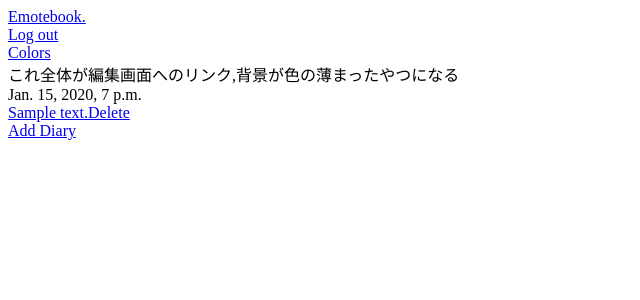
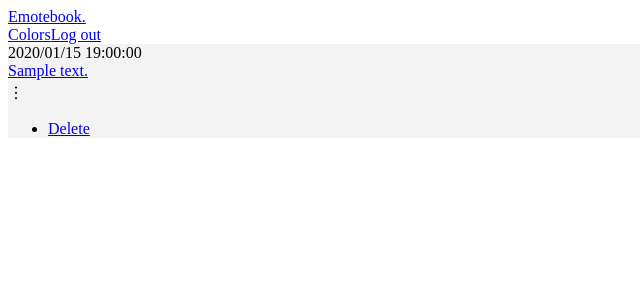
Before and after one commit to neco8/ColorDiary, a Django app: page /color-diary/diaries/ in a window 1280 px wide. Shown: the top 300 px of the page, without its empty margins (0-640 px from the left). Run offline with Django 3.2, Linux system fonts and the light colour scheme; a user stored in the database is signed in; tables that the repository leaves empty hold one stand-in row (values such as "Sample post"); some libraries are stand-ins or nearby versions.

Commit message:
一覧機能テンプレート実装

```diff
--- a/color_diary_project/color_diary/templates/color_diary/diary_index.html
+++ b/color_diary_project/color_diary/templates/color_diary/diary_index.html
@@ -1,19 +1,101 @@
 {% extends "color_diary/base.html" %}
 
-{% block title %}Color Diary - Diary Index{% endblock %}
+{% block title %}Emotebook. - Diary Index{% endblock %}
+
+{% block header_right %}
+    <a id="colors" href="{% url 'color_diary:color-index' %}">Colors</a>
+{% endblock %}
 
 {% block content %}
-    <a href="{% url 'color_diary:color-index' %}">Colors</a>
-    {% load encode %}
-    <div id="diaryContainer">
-        {% for diary in diary_list %}
-            <div class="diaryItem">これ全体が編集画面へのリンク,背景が色の薄まったやつになる
-                <div class="date">{{ diary.created_at }}</div>
-                <a class="expandLink context" href="{% url 'color_diary:edit-diary' diary_hash_id=diary.pk|encode %}">{{ diary.context }}</a>
-                <a class="inlink button-icon" href="{% url 'color_diary:delete-diary' diary_hash_id=diary.pk|encode %}">Delete</a>
-            </div>
-        {% endfor %}
+    <div id="diaryIndex">
+        {% load encode %}
+        <div class="diaryContainer">
+            {% for diary in diary_list %}
+                <div :style="{ 'border-color': borderColor(diaryBackgroundColor({{ diary.pk }})), 'background-color': diaryBackgroundColor({{ diary.pk }}), 'color': fontColor(diaryBackgroundColor({{ diary.pk }})) }" id="{{ diary.pk }}" class="diaryItem">
+                    <div class="date">{{ diary.created_at|date:"Y/m/d H:i:s" }}</div>
+                    <a class="context" href="{% url 'color_diary:edit-diary' diary_hash_id=diary.pk|encode %}">{{ diary.context|truncatechars:100 }}</a>
+                    <div class="dropdownMenu" @click="diaryDropdownMenuOnClickHandler({{ diary.pk }})" :style="{ 'color': hoverFixedFontColor({{ diary.pk }}) }">
+                        <div class="icon">︙</div>
+                        <ul class="dropdownMenuItem" :class="{ visible: objects[{{ diary.pk }}]['isMenuVisible'] }">
+                            <li>
+                                <a class="delete" href="{% url 'color_diary:delete-diary' diary_hash_id=diary.pk|encode %}">Delete</a>
+                            </li>
+                        </ul>
+                    </div>
+                </div>
+            {% endfor %}
+        </div>
+
+        <div id="add" class="button-icon">
+            <a href="{% url 'color_diary:choose-color' diary_hash_id=CREATE|encode %}">
+                <i class="fas fa-plus fa-stack-1x fa-inverse"></i>
+            </a>
+        </div>
+
     </div>
+{% endblock %}
 
-    <a class="button-icon" href="{% url 'color_diary:choose-color' diary_hash_id=CREATE|encode %}">Add Diary</a>
+{% block data %}
+    data() {
+        return {
+            objects: {
+                {% for diary in diary_list %}
+                    {{ diary.pk }}: {
+                        color: "{{ diary.color }}".split("-")[0],
+                        alpha: parseInt("{{ diary.color }}".split("-")[1], 10),
+                        colorLevel: {{ diary.color_level }} / 10,
+                        isMenuVisible: false,
+                        isHovered: false
+                    },
+                {% endfor %}
+            }
+        }
+    },
 {% endblock %}
+
+{% block methods %}
+    diaryBackgroundColor(pk) {
+        const alpha = this.objects[pk]["alpha"]
+        const color = this.calcColor(this.objects[pk]["color"], '#FFFFFF', alpha) /*todo: ここは背景色にする*/
+        const adjustedColor = this.calcColor(color, '#FFFFFF', this.objects[pk]["colorLevel"])
+        return adjustedColor
+    },
+    hoverFixedFontColor(pk) {
+        const backgroundColor = this.diaryBackgroundColor(pk);
+        const fontColor = this.fontColor(backgroundColor);
+        const rgb = this.parseColor(fontColor);
+        const hoveredAlpha = 0.6
+        const unhoveredAlpha = 1
+        if(this.objects[pk]['isHovered']) {
+            return `rgba(${rgb[0]}, ${rgb[1]}, ${rgb[2]}, ${hoveredAlpha})`
+        }
+        return `rgba(${rgb[0]}, ${rgb[1]}, ${rgb[2]}, ${unhoveredAlpha})`
+    },
+    diaryDropdownMenuOnClickHandler(pk) {
+        const dropdownMenu = document.getElementById(pk).getElementsByClassName('dropdownMenu')[0];
+        this.dropdownMenuOnClickHandler(pk, dropdownMenu);
+    },
+    onMenuVisibility(pk) {
+        this.objects[pk]['isMenuVisible'] = true
+    },
+    offMenuVisibility(pk) {
+        this.objects[pk]['isMenuVisible'] = false
+    },
+{% endblock %}
+
+{% block mounted %}
+    mounted() {
+        const diaryItemList = document.getElementsByClassName('diaryItem');
+        Array.prototype.forEach.call(diaryItemList, (diaryItem) => {
+            const pk = diaryItem.id
+            const dropdownMenu = diaryItem.getElementsByClassName('dropdownMenu')[0];
+
+            dropdownMenu.addEventListener('mouseenter', (event) => {
+                this.objects[pk]['isHovered'] = true
+            });
+            dropdownMenu.addEventListener('mouseleave', (event) => {
+                this.objects[pk]['isHovered'] = false
+            });
+        })
+    },
+{% endblock %}
```
Also changed, not shown: color_diary_project/color_diary/templates/color_diary/color_index.html (+50 -9 lines).
